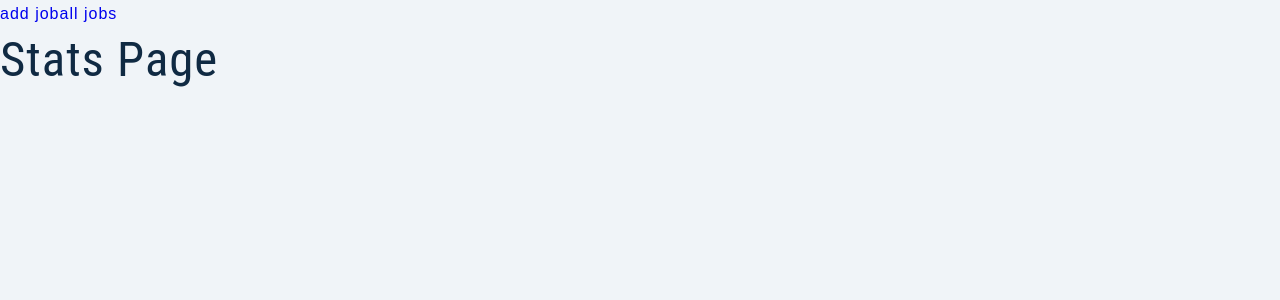
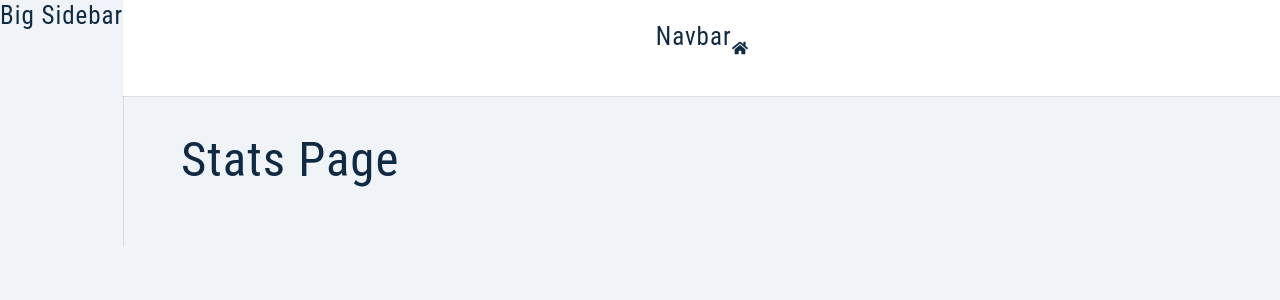
Before and after one commit to nelsW70/mern-jobify_smilga, a React (Create React App) app in the folder client/: page / in a window 1280 px wide. Shown: the top 300 px of the page. Built offline with nearby package versions, Linux system fonts and the light colour scheme; sample sign-in values are in the browser's storage.

Commit message:
add: shared layout structure and react icons package added

```diff
--- a/client/package.json
+++ b/client/package.json
@@ -11,6 +11,7 @@
     "normalize.css": "^8.0.1",
     "react": "^17.0.2",
     "react-dom": "^17.0.2",
+    "react-icons": "^4.3.1",
     "react-router-dom": "^6.2.1",
     "react-scripts": "5.0.0",
     "styled-components": "^5.3.3",
--- /dev/null
+++ b/client/src/components/BigSidebar.jsx
@@ -0,0 +1,11 @@
+import Wrapper from '../assets/wrappers/BigSidebar';
+
+const BigSidebar = () => {
+  return (
+    <Wrapper>
+      <h4>big sidebar</h4>
+    </Wrapper>
+  );
+};
+
+export default BigSidebar;
--- /dev/null
+++ b/client/src/components/Navbar.jsx
@@ -0,0 +1,13 @@
+import Wrapper from '../assets/wrappers/Navbar';
+import { FaHome } from 'react-icons/fa';
+
+const Navbar = () => {
+  return (
+    <Wrapper>
+      <h4>navbar</h4>
+      <FaHome />
+    </Wrapper>
+  );
+};
+
+export default Navbar;
--- /dev/null
+++ b/client/src/components/SmallSidebar.jsx
@@ -0,0 +1,11 @@
+import Wrapper from '../assets/wrappers/SmallSidebar';
+
+const SmallSidebar = () => {
+  return (
+    <Wrapper>
+      <h4>small sidebar</h4>
+    </Wrapper>
+  );
+};
+
+export default SmallSidebar;
--- a/client/src/components/index.js
+++ b/client/src/components/index.js
@@ -1,5 +1,8 @@
 import Alert from './Alert';
 import FormRow from './FormRow';
 import Logo from './Logo';
+import Navbar from './Navbar';
+import BigSidebar from './BigSidebar';
+import SmallSidebar from './SmallSidebar';
 
-export { Alert, FormRow, Logo };
+export { Alert, FormRow, Logo, Navbar, BigSidebar, SmallSidebar };
--- a/client/src/pages/dashboard/SharedLayout.jsx
+++ b/client/src/pages/dashboard/SharedLayout.jsx
@@ -1,15 +1,25 @@
 import { Outlet, Link } from 'react-router-dom';
 import Wrapper from '../../assets/wrappers/SharedLayout';
+import { Navbar, SmallSidebar, BigSidebar } from '../../components';
+import { useAppContext } from '../../context/appContext';
 
 const SharedLayout = () => {
+  const { user } = useAppContext();
   return (
-    <Wrapper>
-      <nav>
-        <Link to="add-job">add job</Link>
-        <Link to="all-jobs">all jobs</Link>
-      </nav>
-      <Outlet />
-    </Wrapper>
+    <>
+      <Wrapper>
+        <main className="dashboard">
+          <SmallSidebar />
+          <BigSidebar />
+          <div>
+            <Navbar />
+            <div className="dashboard-page">
+              <Outlet />
+            </div>
+          </div>
+        </main>
+      </Wrapper>
+    </>
   );
 };
 
```
Also changed, not shown: 1 other file (tests, documents, lock files or other folders).
